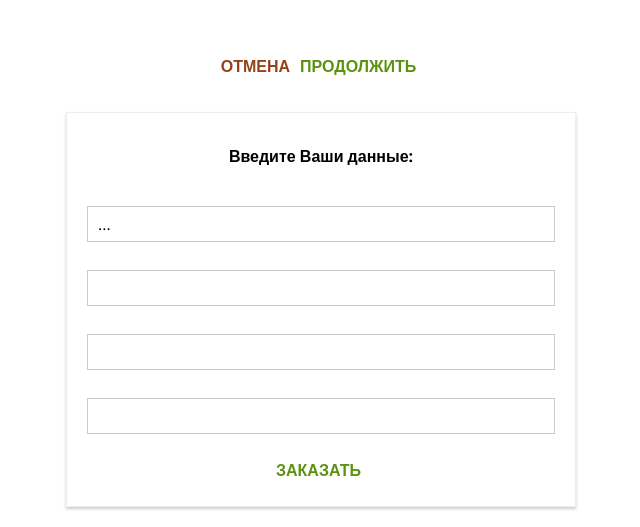
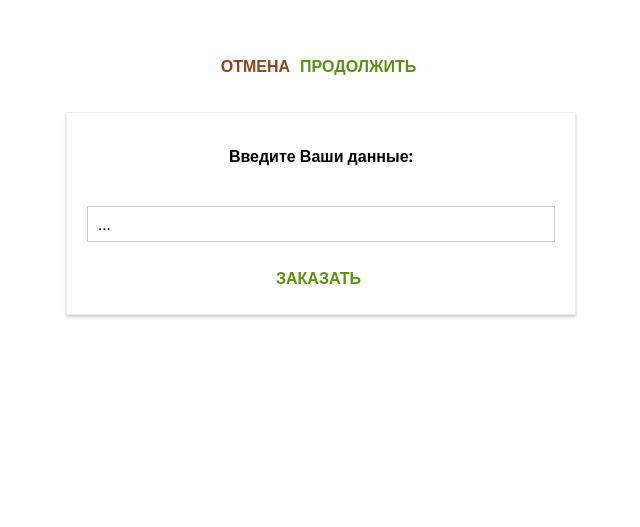
Before and after one commit to tswetkov/burger-builder, a React app: page /checkout/contact-data in a window 1280 px wide. Shown: the part 696-1223 px from the top of the page, without its empty margins (319-959 px from the left). After the commit the page ends 1031 px from the top, so only its background shows below. Built offline with nearby package versions, Linux system fonts and the light colour scheme.

Commit message:
Удалил inputs

```diff
--- a/src/containers/Checkcout/ContactData/ContactData.jsx
+++ b/src/containers/Checkcout/ContactData/ContactData.jsx
@@ -90,24 +90,6 @@ class ContactData extends Component {
     let form = (
       <form>
         <Input elementType="..." elementConfig="..." value="..." />
-        <Input
-          inputType="input"
-          type="email"
-          name="email"
-          placeholder="Email"
-        />
-        <Input
-          inputType="input"
-          type="text"
-          name="street"
-          placeholder="Улица"
-        />
-        <Input
-          inputType="input"
-          type="text"
-          name="postal"
-          placeholder="Индекс"
-        />
         <Button btnType="Success" clicked={this.handleOrder}>
           ЗАКАЗАТЬ
         </Button>
```
